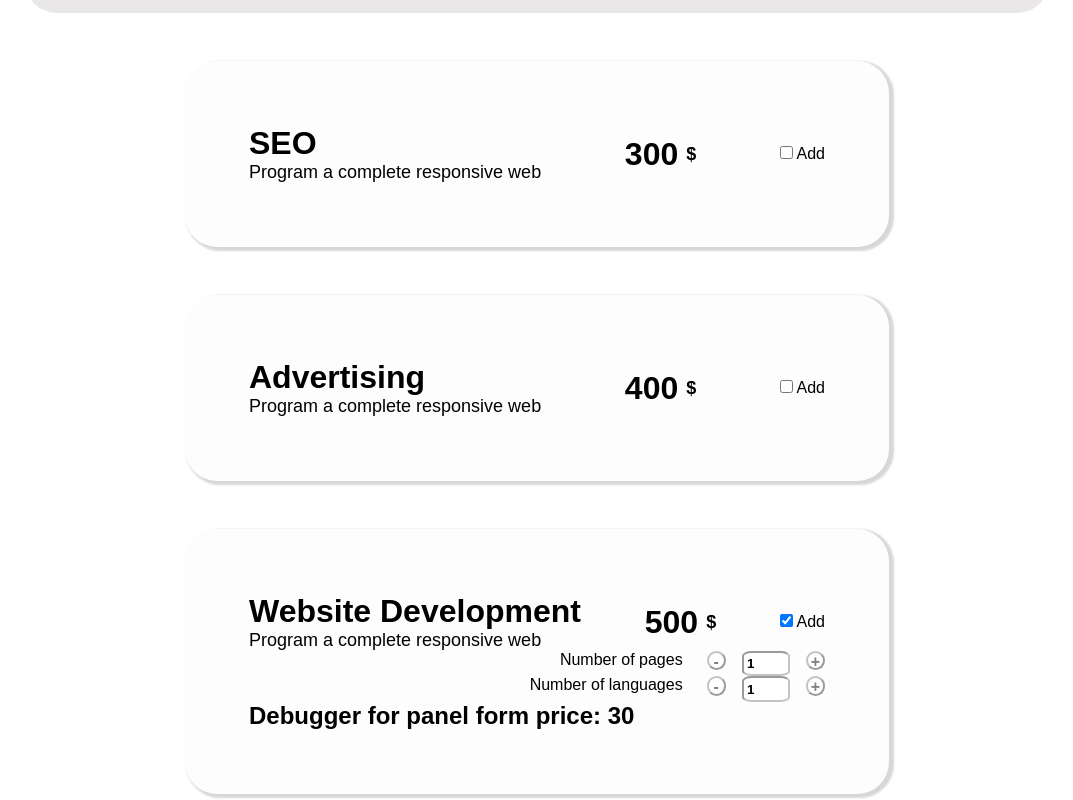
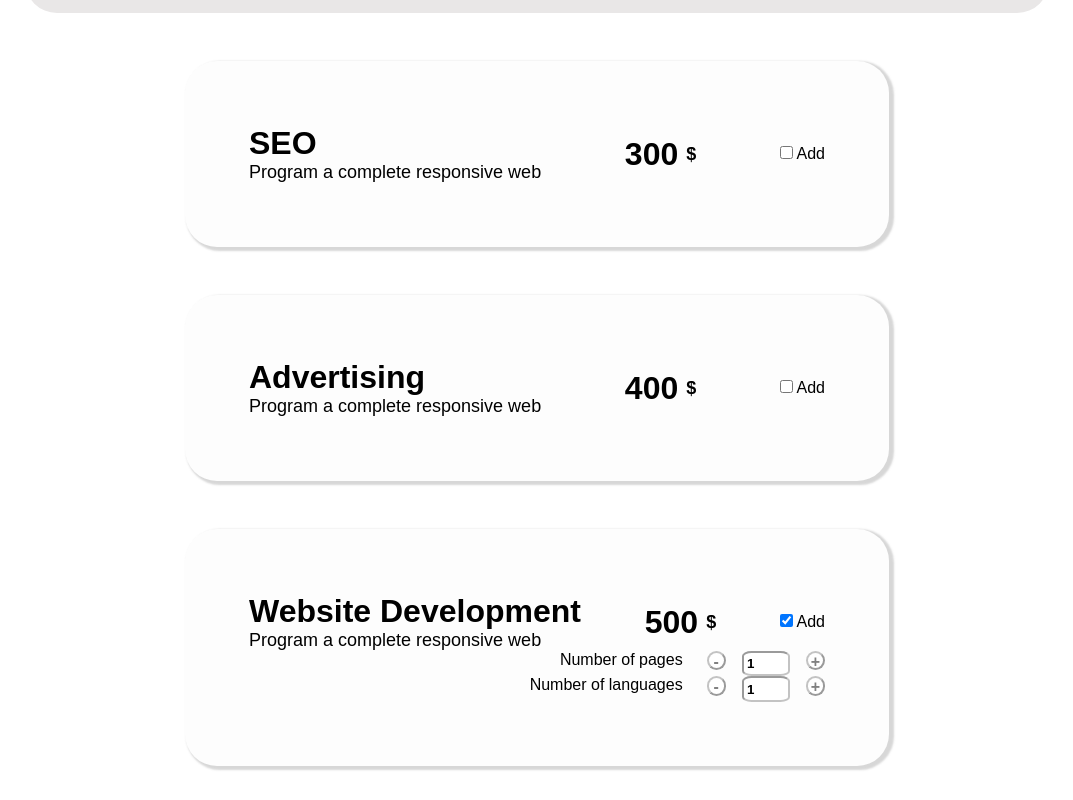
Before and after one commit to sofrayala/S6-Budgets-Angular, an Angular app: page / in a window 1280 px wide. Both pictures are taken after a click on the checkbox 889 px from the left and 891 px from the top of the page. Shown: the part 271-1071 px from the top of the page, without its empty margins (103-1176 px from the left). Built offline with nearby package versions, Linux system fonts and the light colour scheme.

Commit message:
removed debugger from pannel.component.html

```diff
--- a/src/app/components/panel/panel.component.html
+++ b/src/app/components/panel/panel.component.html
@@ -12,12 +12,3 @@
     <button (click)="addLanguages()">+</button>
   </div>
 </form>
-<h2>
-  Debugger for panel form price:
-  {{
-    budgetService.calculateWebsitePrice(
-      panelForm.get("pages")?.value || 1,
-      panelForm.get("languages")?.value || 1
-    )
-  }}
-</h2>
```
